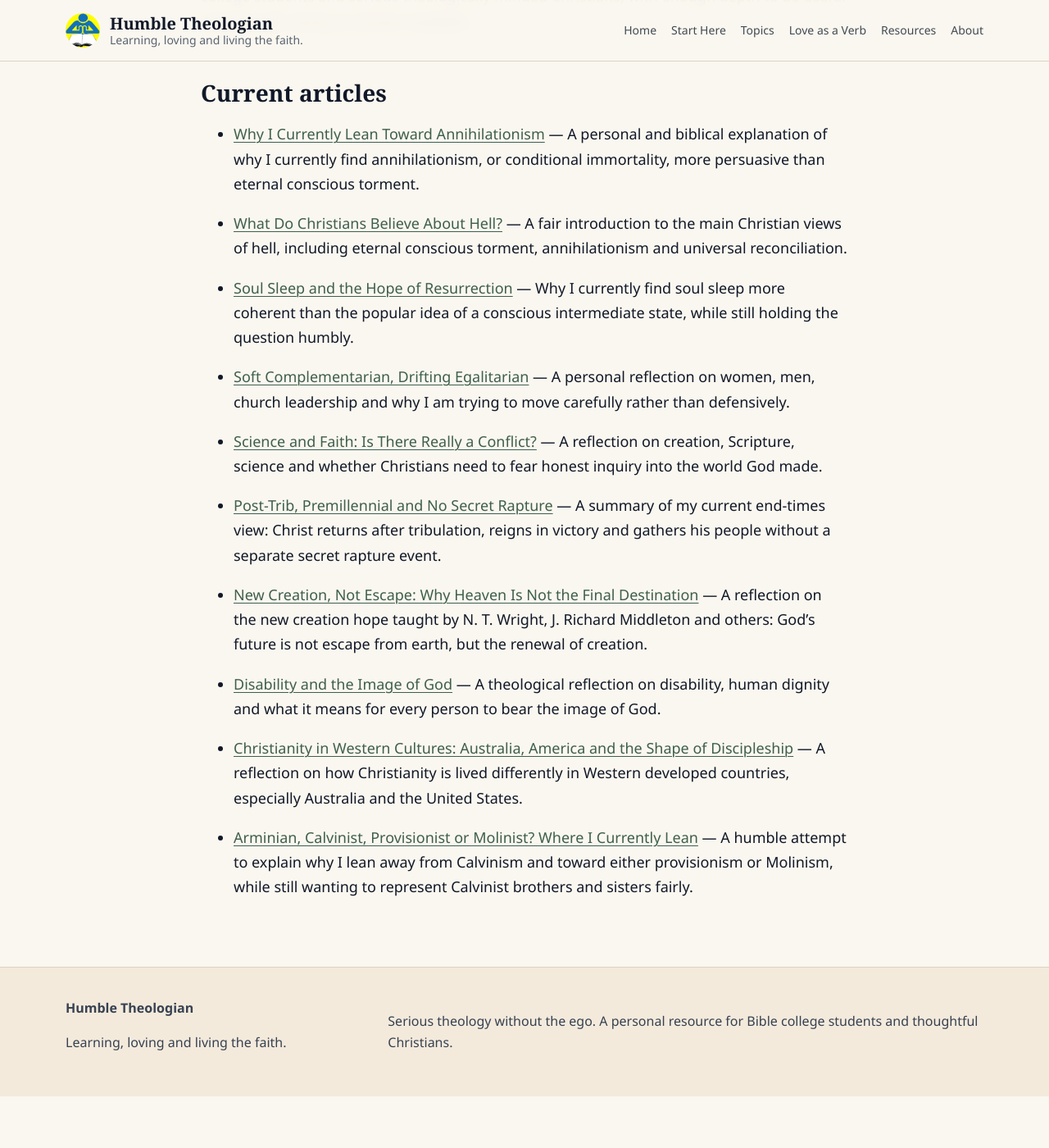
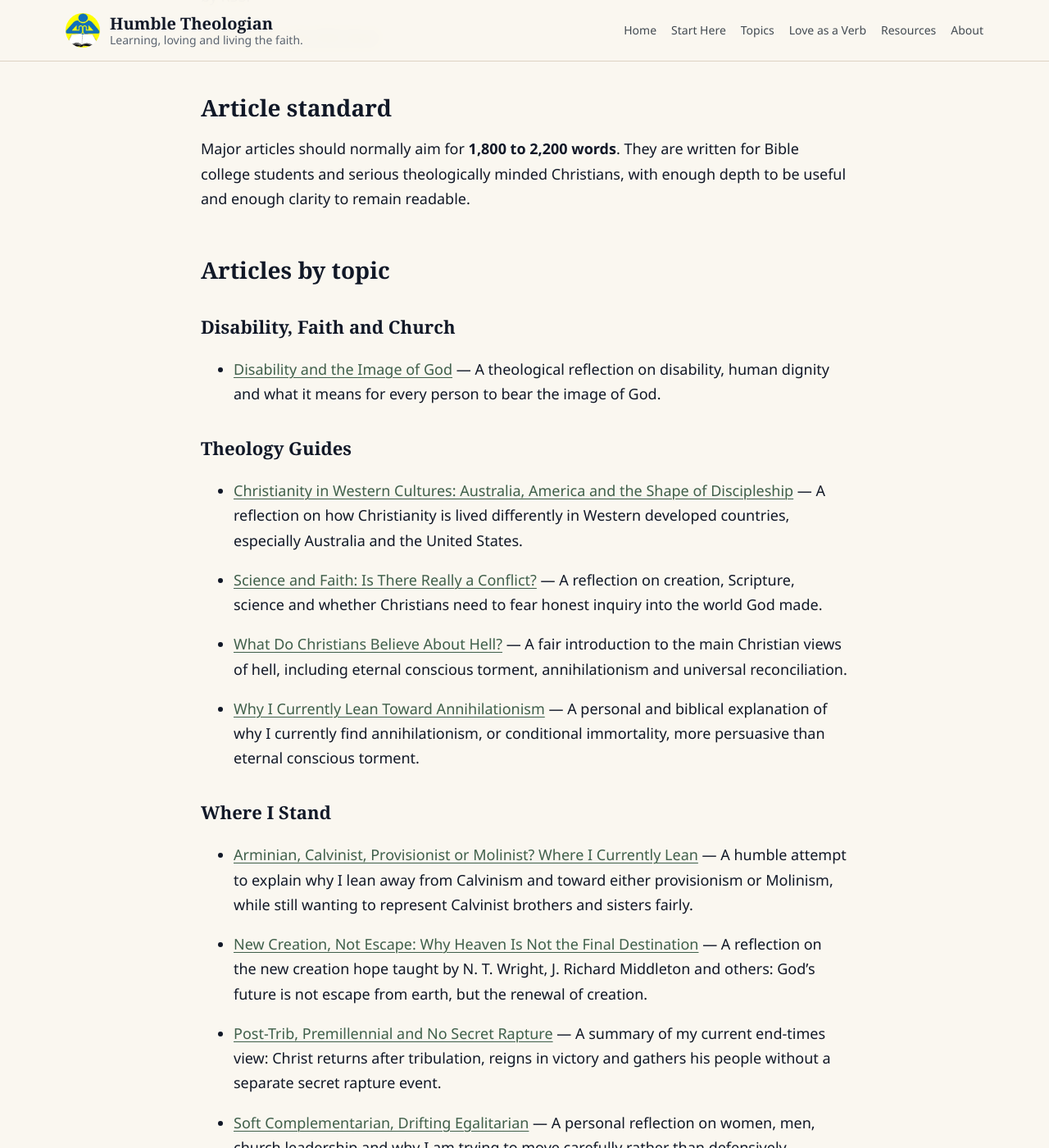
Before and after one commit to humbletheologian/humble-theologian, a Jekyll site: the page built from topics.md, in a window 1280 px wide and 1400 px high, scrolled down 941 px. Shown: the whole window at 82% size. Built offline with Jekyll 4.4.1, drawn with Linux system fonts in a browser that asks for light colours; before the commit the page ends 2278 px from its top, so only the background shows below that; some of the changed text lies outside the part shown.

Commit message:
Add files via upload

```diff
--- a/_config.yml
+++ b/_config.yml
@@ -2,7 +2,8 @@ title: Humble Theologian
 tagline: Learning, loving and living the faith.
 description: A personal theology and Bible study resource for Bible college students and serious theologically minded Christians.
 author: Shayne Johnston
-url: "https://humbletheologian.com"
+email: shayne.johnston@humbletheologian.com
+url: "https://www.humbletheologian.com"
 baseurl: ""
 permalink: /:categories/:title/
 markdown: kramdown
--- a/topics.md
+++ b/topics.md
@@ -9,22 +9,36 @@ kicker: "Library"
 Use this page as the main doorway into the site. The goal is not to overwhelm readers with a massive menu, but to help them find a path into the content.
 
 <div class="topic-list">
-<a class="topic-pill" href="{{ '/categories/theology-guides/' | relative_url }}">Theology Guides</a>
-<a class="topic-pill" href="{{ '/categories/hell-judgment-and-hope/' | relative_url }}">Hell, Judgment and Hope</a>
-<a class="topic-pill" href="{{ '/categories/disability-faith-and-church/' | relative_url }}">Disability, Faith and Church</a>
-<a class="topic-pill" href="{{ '/categories/old-testament-law/' | relative_url }}">Old Testament Law and Christian Life</a>
-<a class="topic-pill" href="{{ '/categories/bible-college-help/' | relative_url }}">Bible College Help</a>
-<a class="topic-pill" href="{{ '/categories/church-and-ministry/' | relative_url }}">Church and Ministry</a>
-<a class="topic-pill" href="{{ '/categories/personal-reflections/' | relative_url }}">Personal Reflections</a>
+<a class="topic-pill" href="#theology-guides">Theology Guides</a>
+<a class="topic-pill" href="#hell-judgment-and-hope">Hell, Judgment and Hope</a>
+<a class="topic-pill" href="#disability-faith-and-church">Disability, Faith and Church</a>
+<a class="topic-pill" href="#old-testament-law-and-christian-life">Old Testament Law and Christian Life</a>
+<a class="topic-pill" href="#bible-college-help">Bible College Help</a>
+<a class="topic-pill" href="#church-and-ministry">Church and Ministry</a>
+<a class="topic-pill" href="#personal-reflections">Personal Reflections</a>
 <a class="topic-pill" href="{{ '/recommended-reading/' | relative_url }}">Book Recommendations</a>
 </div>
+
+## Follow new articles
+
+New articles will appear below automatically after they are published. You can also subscribe by RSS:
+
+[Subscribe to the RSS feed]({{ '/feed.xml' | relative_url }})
 
 ## Article standard
 
 Major articles should normally aim for **1,800 to 2,200 words**. They are written for Bible college students and serious theologically minded Christians, with enough depth to be useful and enough clarity to remain readable.
 
-## Current articles
+## Articles by topic
 
-{% for post in site.posts %}
+{% assign grouped_posts = site.posts | group_by: "category" | sort: "name" %}
+{% for group in grouped_posts %}
+### {{ group.name }}
+{: id="{{ group.name | slugify }}" }
+
+{% assign posts = group.items | sort: "date" | reverse %}
+{% for post in posts %}
 - [{{ post.title }}]({{ post.url | relative_url }}) — {{ post.description }}
 {% endfor %}
+
+{% endfor %}
```
Also changed, not shown: contact.md (+5 -5 lines).
